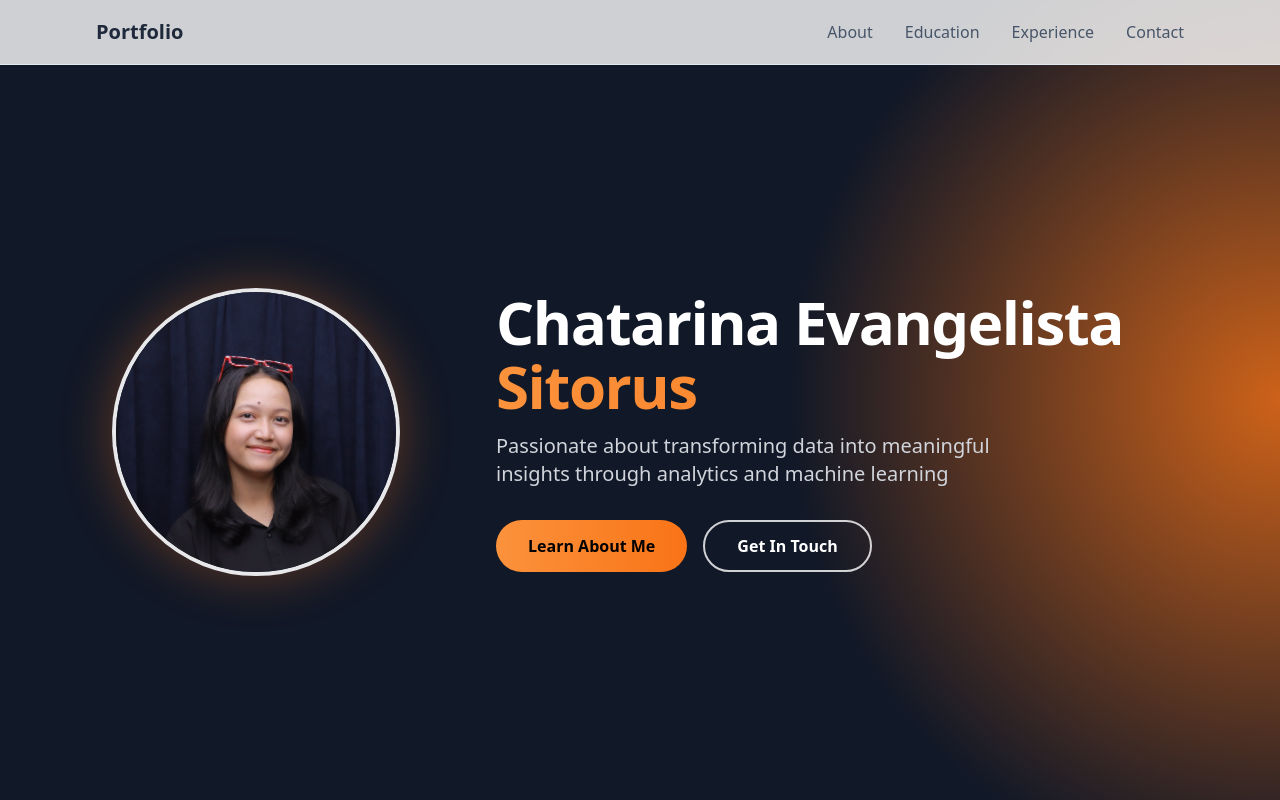
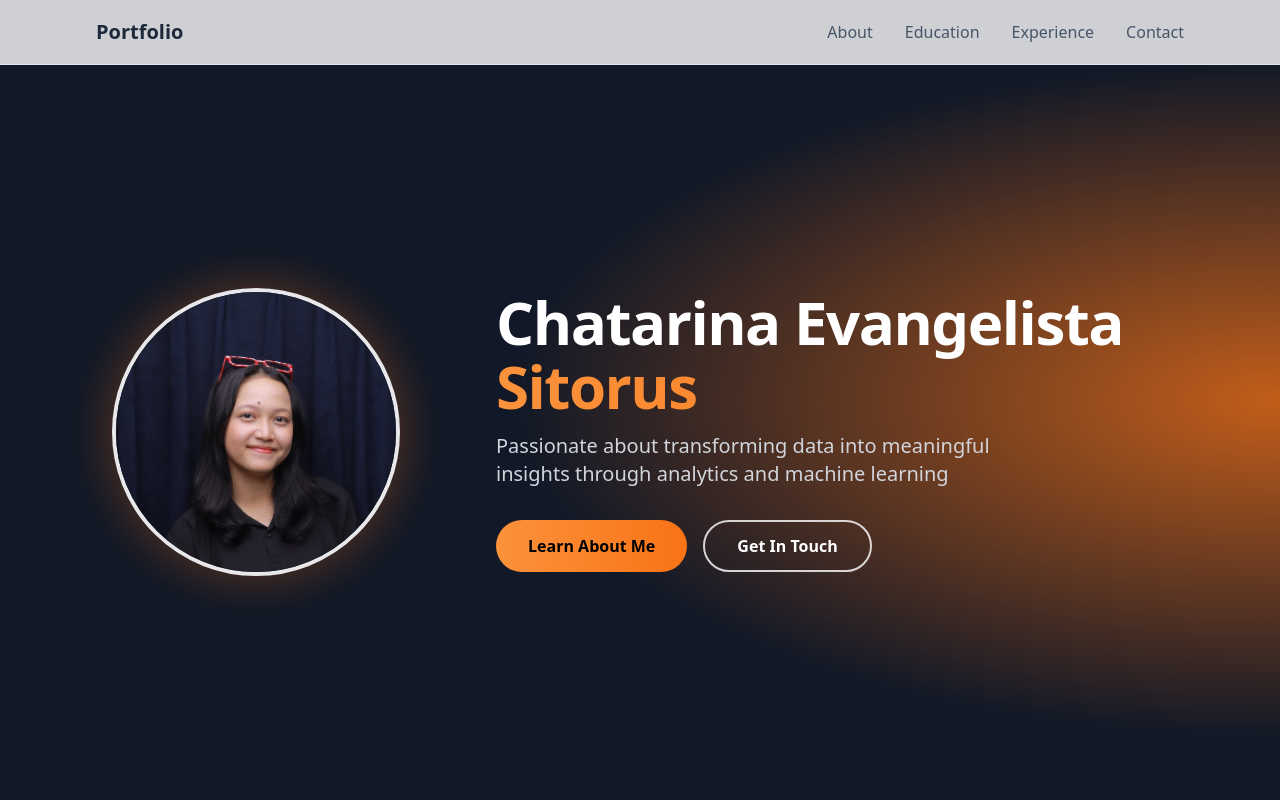
Before and after one commit to Chatarinaeva/portfolio-chatarinaeva, a React (Vite) app: page / in a window 1280 px wide. Shown: the top 800 px of the page. Built offline with nearby package versions, Linux system fonts and the light colour scheme.

Commit message:
Update App.tsx

```diff
--- a/src/App.tsx
+++ b/src/App.tsx
@@ -87,8 +87,7 @@ function App() {
 
     {/* Hero Section */}
     <section className="h-auto min-h-screen pt-20 sm:pt-16 flex items-center px-4 sm:px-6 lg:px-16 bg-gray-900 relative overflow-hidden">
-      <div className="absolute right-0 top-1/2 -translate-y-1/2 w-[70%] h-full bg-[radial-gradient(circle_at_right,_var(--tw-gradient-stops))] from-orange-500/90 via-gray-900/90 to-transparent opacity-90 pointer-events-none" />
-
+      <div className="absolute right-0 top-1/2 -translate-y-1/2 w-[85%] h-[120%] bg-[radial-gradient(ellipse_at_right,_var(--tw-gradient-stops))] from-orange-500/85 via-gray-900/95 to-transparent opacity-90 pointer-events-none" />
       <div className="max-w-6xl mx-auto flex flex-col md:flex-row items-center md:items-center gap-12 w-full md:pl-12 relative z-10">
         <div className="flex-shrink-0">
           <div className="w-40 h-40 sm:w-48 sm:h-48 md:w-72 md:h-72 rounded-full overflow-hidden shadow-[0_0_50px_rgba(249,115,22,0.35)] border-4 border-white/90 mx-auto md:mx-0">
```
